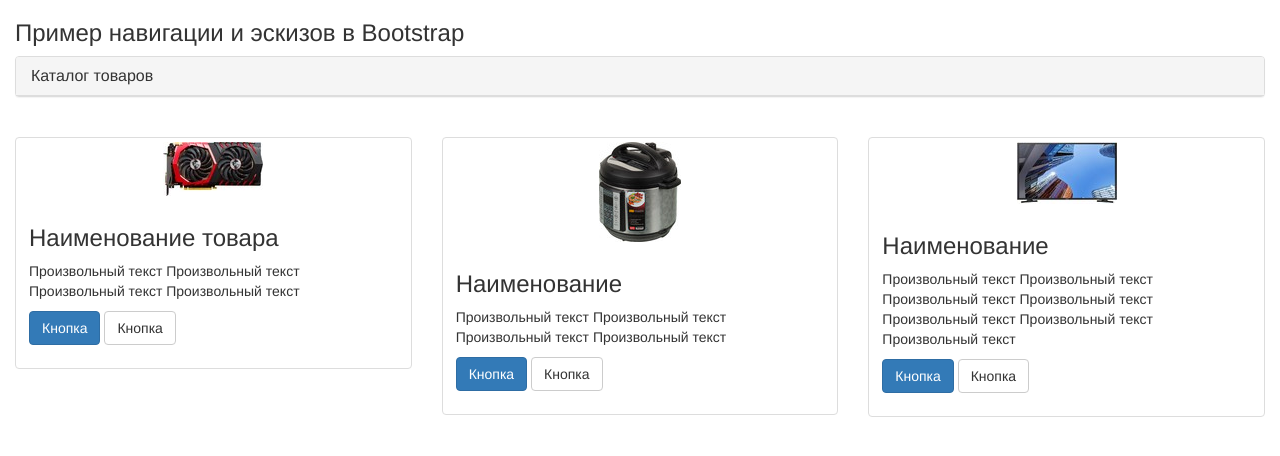
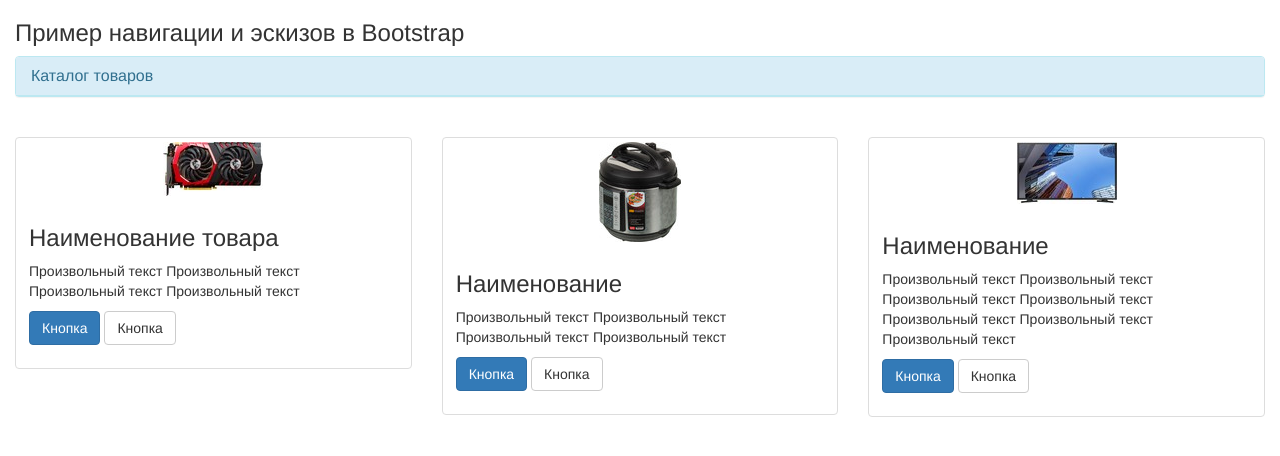
Before and after one commit to choper78rus666/html, a plain HTML site: page Bootstrap/index.html in a window 1280 px wide. Drawn offline with nearby package versions, Linux system fonts and the light colour scheme.

Commit message:
Стиль меню

```diff
--- a/Bootstrap/index.html
+++ b/Bootstrap/index.html
@@ -13,10 +13,10 @@
         <!-- Навигация -->
         <div class="container-fluid">
         <h3>Пример навигации и эскизов  в Bootstrap</h3>
-            <div class="panel panel-default">
+            <div class="panel panel-info">
                 <div class="panel-heading">
                     <h4 class="panel-title">
-                        <a data-toggle="collapse" data-parent="#accordion" href="#catalog">
+                        <a data-toggle="collapse" href="#catalog">
                             Каталог товаров
                         </a>
                     </h4>
```
